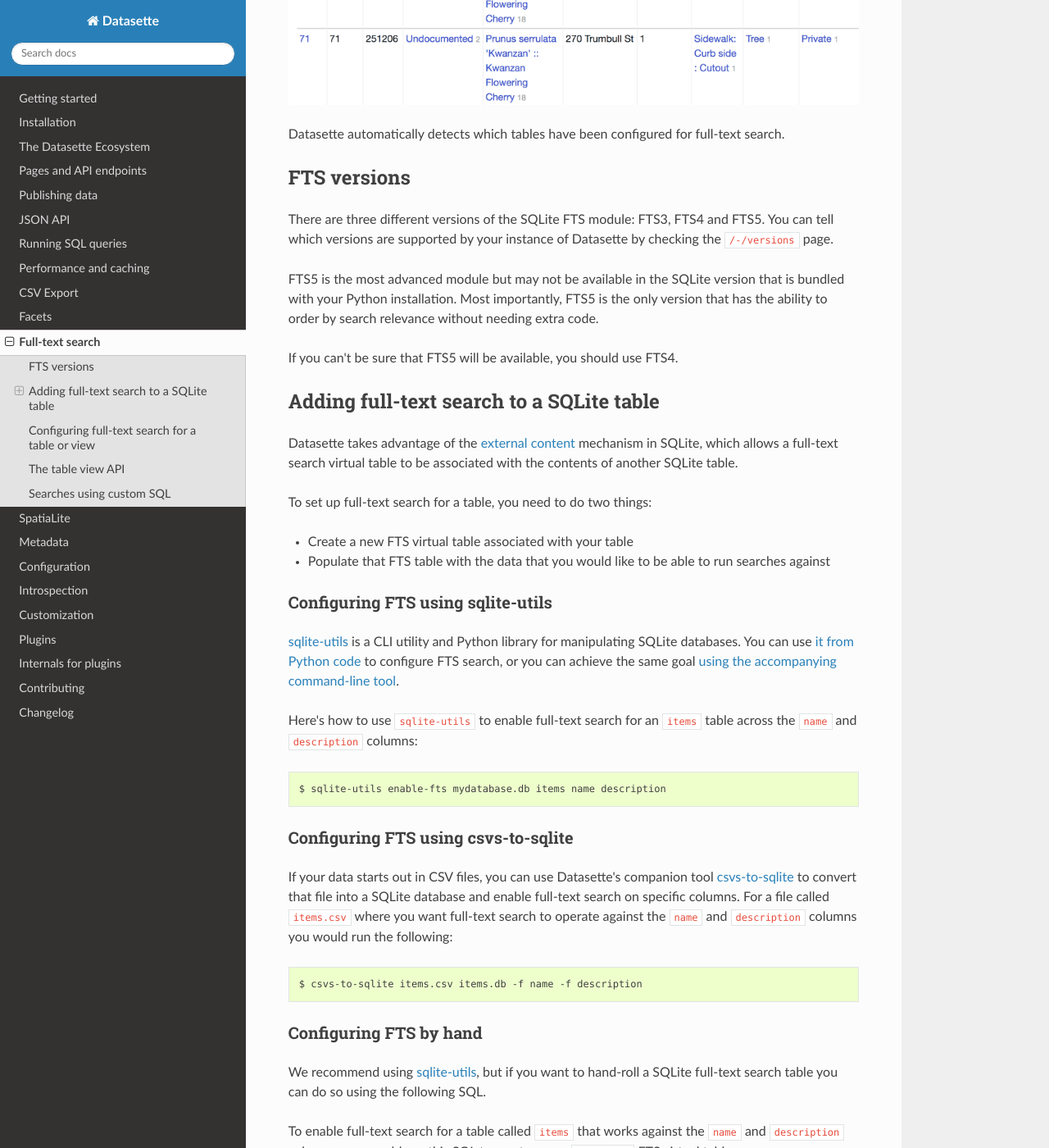
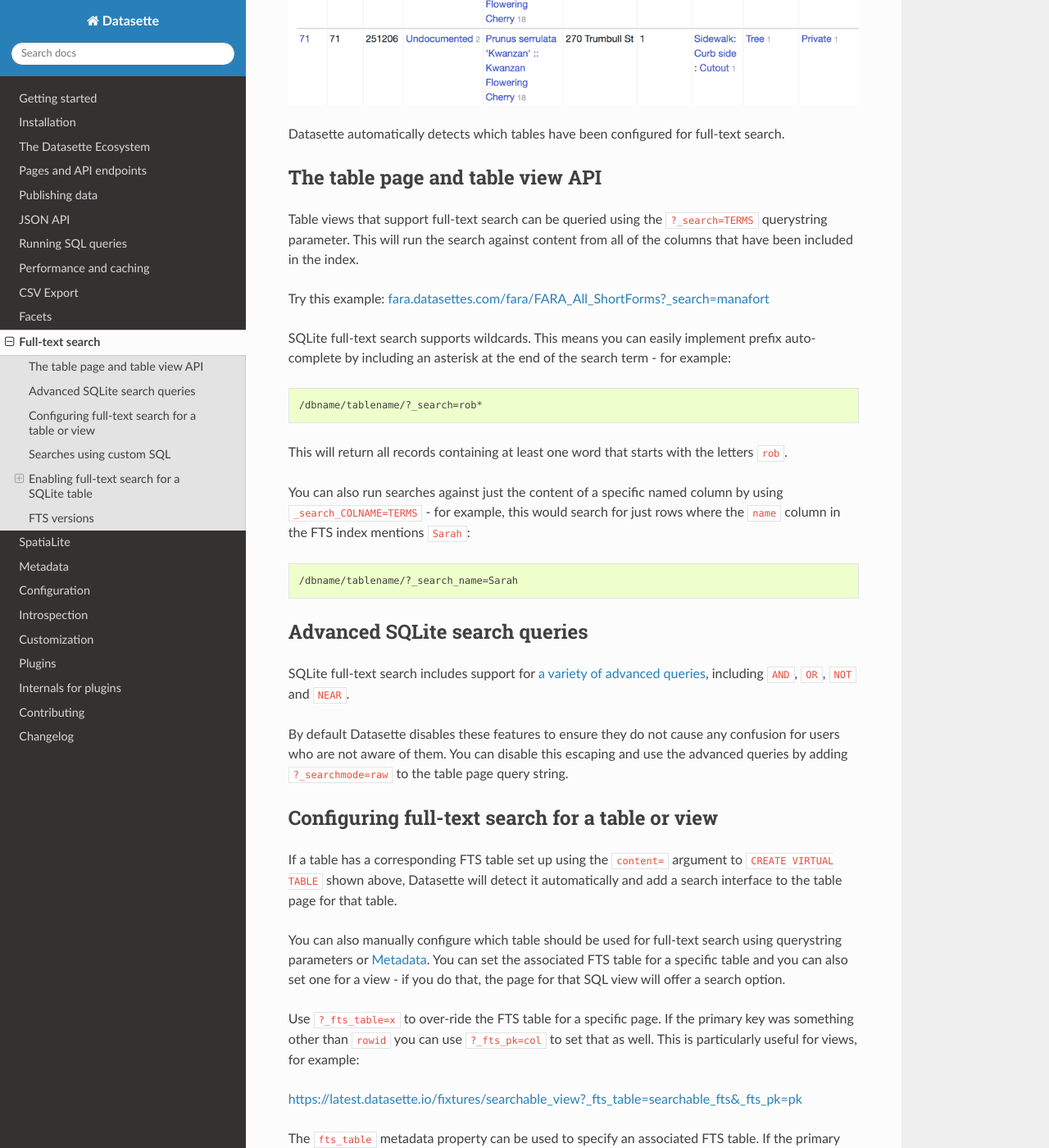
Before and after one commit to simonw/datasette, a Sphinx documentation site: the page built from docs/full_text_search.rst, in a window 1280 px wide and 1400 px high, scrolled down 694 px. Shown: the whole window at 82% size. Built offline with Sphinx 7.4.7 and the Read the Docs theme 2.0.0, drawn with Linux system fonts in a browser that asks for light colours; some of the changed text lies outside the part shown.

Commit message:
Re-arranged full-text search docs
Also documented ?_searchmode=raw - closes #748

```diff
--- a/docs/full_text_search.rst
+++ b/docs/full_text_search.rst
@@ -9,17 +9,114 @@
 
 Datasette automatically detects which tables have been configured for full-text search.
 
-FTS versions
-------------
+.. _full_text_search_table_view_api:
 
-There are three different versions of the SQLite FTS module: FTS3, FTS4 and FTS5. You can tell which versions are supported by your instance of Datasette by checking the ``/-/versions`` page.
+The table page and table view API
+---------------------------------
 
-FTS5 is the most advanced module but may not be available in the SQLite version that is bundled with your Python installation. Most importantly, FTS5 is the only version that has the ability to order by search relevance without needing extra code.
+Table views that support full-text search can be queried using the ``?_search=TERMS`` querystring parameter. This will run the search against content from all of the columns that have been included in the index.
 
-If you can't be sure that FTS5 will be available, you should use FTS4.
+Try this example: `fara.datasettes.com/fara/FARA_All_ShortForms?_search=manafort <https://fara.datasettes.com/fara/FARA_All_ShortForms?_search=manafort>`__
 
-Adding full-text search to a SQLite table
------------------------------------------
+SQLite full-text search supports wildcards. This means you can easily implement prefix auto-complete by including an asterisk at the end of the search term - for example::
+
+    /dbname/tablename/?_search=rob*
+
+This will return all records containing at least one word that starts with the letters ``rob``.
+
+You can also run searches against just the content of a specific named column by using ``_search_COLNAME=TERMS`` - for example, this would search for just rows where the ``name`` column in the FTS index mentions ``Sarah``::
+
+    /dbname/tablename/?_search_name=Sarah
+
+
+.. _full_text_search_advanced_queries:
+
+Advanced SQLite search queries
+------------------------------
+
+SQLite full-text search includes support for `a variety of advanced queries <https://www.sqlite.org/fts5.html#full_text_query_syntax>`__, including ``AND``, ``OR``, ``NOT`` and ``NEAR``.
+
+By default Datasette disables these features to ensure they do not cause any confusion for users who are not aware of them. You can disable this escaping and use the advanced queries by adding ``?_searchmode=raw`` to the table page query string.
+
+.. _full_text_search_table_or_view:
+
+Configuring full-text search for a table or view
+------------------------------------------------
+
+If a table has a corresponding FTS table set up using the ``content=`` argument to ``CREATE VIRTUAL TABLE`` shown above, Datasette will detect it automatically and add a search interface to the table page for that table.
+
+You can also manually configure which table should be used for full-text search using querystring parameters or :ref:`metadata`. You can set the associated FTS table for a specific table and you can also set one for a view - if you do that, the page for that SQL view will offer a search option.
+
+Use ``?_fts_table=x`` to over-ride the FTS table for a specific page. If the primary key was something other than ``rowid`` you can use ``?_fts_pk=col`` to set that as well. This is particularly useful for views, for example:
+
+https://latest.datasette.io/fixtures/searchable_view?_fts_table=searchable_fts&_fts_pk=pk
+
+The ``fts_table`` metadata property can be used to specify an associated FTS table. If the primary key column in your table which was used to populate the FTS table is something other than ``rowid``, you can specify the column to use with the ``fts_pk`` property.
+
+Here is an example which enables full-text search for a ``display_ads`` view which is defined against the ``ads`` table and hence needs to run FTS against the ``ads_fts`` table, using the ``id`` as the primary key::
+
+    {
+      "databases": {
+        "russian-ads": {
+          "tables": {
+            "display_ads": {
+              "fts_table": "ads_fts",
+              "fts_pk": "id"
+            }
+          }
+        }
+      }
+    }
+
+.. _full_text_search_custom_sql:
+
+Searches using custom SQL
+-------------------------
+
+You can include full-text search results in custom SQL queries. The general pattern with SQLite search is to run the search as a sub-select that returns rowid values, then include those rowids in another part of the query.
+
+You can see the syntax for a basic search by running that search on a table page and then clicking "View and edit SQL" to see the underlying SQL. For example, consider this search for `manafort is the US FARA database <https://fara.datasettes.com/fara/FARA_All_ShortForms?_search=manafort>`_::
+
+    /fara/FARA_All_ShortForms?_search=manafort
+
+If you click `View and edit SQL <https://fara.datasettes.com/fara?sql=select%0D%0A++rowid%2C%0D%0A++Short_Form_Termination_Date%2C%0D%0A++Short_Form_Date%2C%0D%0A++Short_Form_Last_Name%2C%0D%0A++Short_Form_First_Name%2C%0D%0A++Registration_Number%2C%0D%0A++Registration_Date%2C%0D%0A++Registrant_Name%2C%0D%0A++Address_1%2C%0D%0A++Address_2%2C%0D%0A++City%2C%0D%0A++State%2C%0D%0A++Zip%0D%0Afrom%0D%0A++FARA_All_ShortForms%0D%0Awhere%0D%0A++rowid+in+%28%0D%0A++++select%0D%0A++++++rowid%0D%0A++++from%0D%0A++++++FARA_All_ShortForms_fts%0D%0A++++where%0D%0A++++++FARA_All_ShortForms_fts+match+escape_fts%28%3Asearch%29%0D%0A++%29%0D%0Aorder+by%0D%0A++rowid%0D%0Alimit%0D%0A++101&search=manafort>`_ you'll see that the underlying SQL looks like this:
+
+.. code-block:: sql
+
+    select
+      rowid,
+      Short_Form_Termination_Date,
+      Short_Form_Date,
+      Short_Form_Last_Name,
+      Short_Form_First_Name,
+      Registration_Number,
+      Registration_Date,
+      Registrant_Name,
+      Address_1,
+      Address_2,
+      City,
+      State,
+      Zip
+    from
+      FARA_All_ShortForms
+    where
+      rowid in (
+        select
+          rowid
+        from
+          FARA_All_ShortForms_fts
+        where
+          FARA_All_ShortForms_fts match escape_fts(:search)
+      )
+    order by
+      rowid
+    limit
+      101
+
+.. _full_text_search_enabling:
+
+Enabling full-text search for a SQLite table
+--------------------------------------------
 
 Datasette takes advantage of the `external content <https://www.sqlite.org/fts3.html#_external_content_fts4_tables_>`_ mechanism in SQLite, which allows a full-text search virtual table to be associated with the contents of another SQLite table.
 
@@ -92,68 +189,13 @@
 
 You can use this technique to populate the full-text search index from any combination of tables and joins that makes sense for your project.
 
-.. _full_text_search_table_or_view:
+.. _full_text_search_fts_versions:
 
-Configuring full-text search for a table or view
-------------------------------------------------
+FTS versions
+------------
 
-If a table has a corresponding FTS table set up using the ``content=`` argument to ``CREATE VIRTUAL TABLE`` shown above, Datasette will detect it automatically and add a search interface to the table page for that table.
+There are three different versions of the SQLite FTS module: FTS3, FTS4 and FTS5. You can tell which versions are supported by your instance of Datasette by checking the ``/-/versions`` page.
 
-You can also manually configure which table should be used for full-text search using querystring parameters or :ref:`metadata`. You can set the associated FTS table for a specific table and you can also set one for a view - if you do that, the page for that SQL view will offer a search option.
+FTS5 is the most advanced module but may not be available in the SQLite version that is bundled with your Python installation. Most importantly, FTS5 is the only version that has the ability to order by search relevance without needing extra code.
 
-Use ``?_fts_table=x`` to over-ride the FTS table for a specific page. If the primary key was something other than ``rowid`` you can use ``?_fts_pk=col`` to set that as well. This is particularly useful for views, for example:
-
-https://latest.datasette.io/fixtures/searchable_view?_fts_table=searchable_fts&_fts_pk=pk
-
-The ``fts_table`` metadata property can be used to specify an associated FTS table. If the primary key column in your table which was used to populate the FTS table is something other than ``rowid``, you can specify the column to use with the ``fts_pk`` property.
-
-Here is an example which enables full-text search for a ``display_ads`` view which is defined against the ``ads`` table and hence needs to run FTS against the ``ads_fts`` table, using the ``id`` as the primary key::
-
-    {
-      "databases": {
-        "russian-ads": {
-          "tables": {
-            "display_ads": {
-              "fts_table": "ads_fts",
-              "fts_pk": "id"
-            }
-          }
-        }
-      }
-    }
-
-The table view API
-------------------
-
-Table views that support full-text search can be queried using the ``?_search=TERMS`` querystring parameter. This will run the search against content from all of the columns that have been included in the index.
-
-SQLite full-text search supports wildcards. This means you can easily implement prefix auto-complete by including an asterisk at the end of the search term - for example::
-
-    /dbname/tablename/?_search=rob*
-
-This will return all records containing at least one word that starts with the letters ``rob``.
-
-You can also run searches against just the content of a specific named column by using ``_search_COLNAME=TERMS`` - for example, this would search for just rows where the ``name`` column in the FTS index mentions ``Sarah``::
-
-    /dbname/tablename/?_search_name=Sarah
-
-.. _full_text_search_custom_sql:
-
-Searches using custom SQL
--------------------------
-
-You can include full-text search results in custom SQL queries. The general pattern with SQLite search is to run the search as a sub-select that returns rowid values, then include those rowids in another part of the query.
-
-You can see the syntax for a basic search by running that search on a table page and then clicking "View and edit SQL" to see the underlying SQL. For example, consider this search for `cherry trees in San Francisco <https://san-francisco.datasettes.com/sf-trees/Street_Tree_List?_search=cherry>`_::
-
-    /sf-trees/Street_Tree_List?_search=cherry
-
-If you click `View and edit SQL <https://san-francisco.datasettes.com/sf-trees?sql=select+rowid%2C+*+from+Street_Tree_List+where+rowid+in+(select+rowid+from+[Street_Tree_List_fts]+where+[Street_Tree_List_fts]+match+%3Asearch)+order+by+rowid+limit+101&search=cherry>`_ you'll see that the underlying SQL looks like this:
-
-.. code-block:: sql
-
-    select rowid, * from Street_Tree_List
-    where rowid in (
-        select rowid from [Street_Tree_List_fts]
-        where [Street_Tree_List_fts] match "cherry"
-    ) order by rowid limit 101
+If you can't be sure that FTS5 will be available, you should use FTS4.
```
